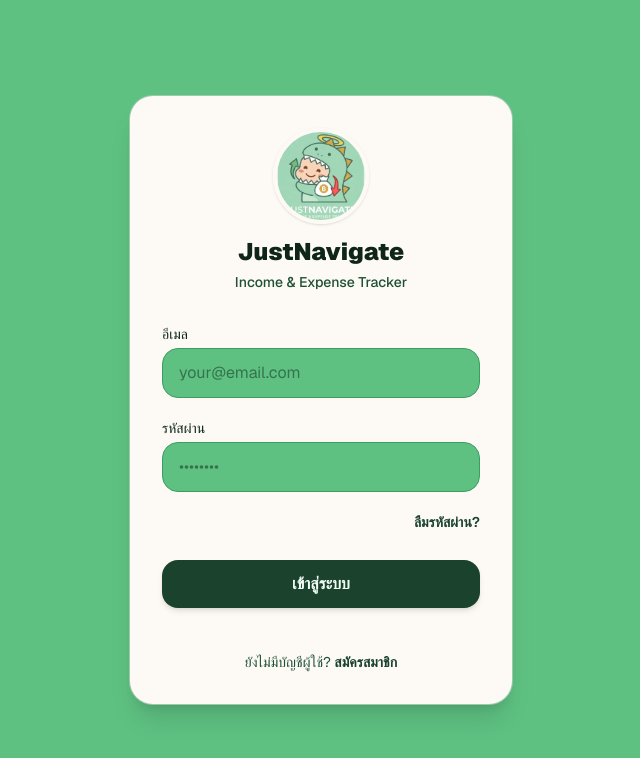
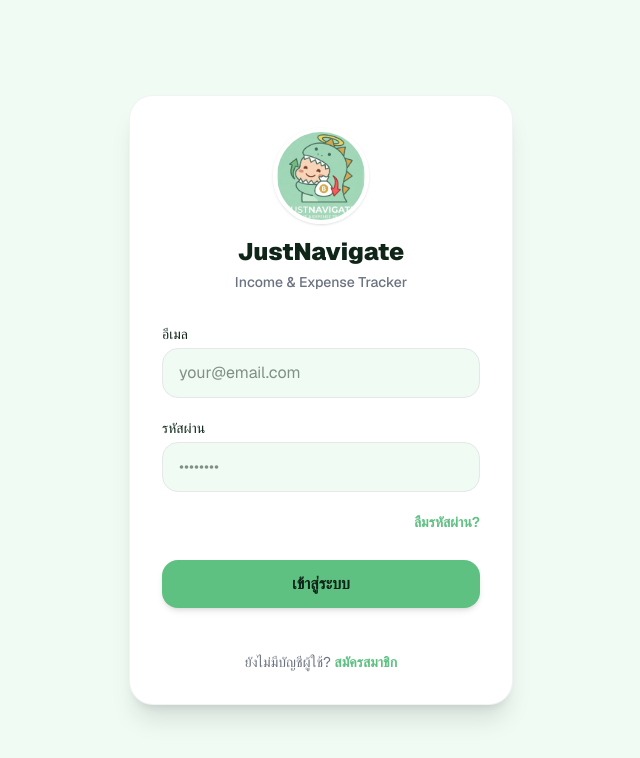
Before and after one commit to natthaphan-droid/income-outcome, a Next.js app: page /login in a window 1280 px wide. Shown: the top 758 px of the page, without its empty margins (319-959 px from the left). Built offline with nearby package versions, Linux system fonts and the light colour scheme; no server answers.

Commit message:
style: switch to minimal clean light theme for optimal contrast

```diff
--- a/src/app/globals.css
+++ b/src/app/globals.css
@@ -27,24 +27,24 @@
   --color-beige-900: #3b2e25;
   --color-beige-950: #211913;
 
-  /* Semantic Variables (60-30-10 Rule - Vibrant Light Theme) */
-  --color-background: var(--color-dino-400); /* 60% Dominant (Main Background) */
-  --color-foreground: var(--color-dino-950);
+  /* Semantic Variables (Minimal Clean Theme) */
+  --color-background: var(--color-dino-50); /* 60% Dominant (Very pale, clean background) */
+  --color-foreground: var(--color-dino-950); /* High contrast dark text */
 
-  --color-surface: var(--color-dino-300); /* Slightly darker/lighter for surfaces if needed */
+  --color-surface: var(--color-dino-100);
   --color-surface-foreground: var(--color-dino-950);
 
-  --color-card: var(--color-beige-50); /* 30% Secondary (Cards, Inputs - Light Beige/White) */
-  --color-card-foreground: var(--color-beige-950);
+  --color-card: #ffffff; /* 30% Secondary (Pure white cards for depth) */
+  --color-card-foreground: var(--color-dino-950);
 
-  --color-primary: var(--color-dino-900); /* 10% Accent (Buttons, Highlights - Dark Green) */
-  --color-primary-foreground: var(--color-dino-50); /* High contrast text on primary */
+  --color-primary: var(--color-dino-400); /* 10% Accent (Signature vibrant green) */
+  --color-primary-foreground: var(--color-dino-950); /* Dark text on bright button for contrast */
 
-  --color-muted: var(--color-dino-800);
-  --color-border: var(--color-dino-500);
+  --color-muted: #6b7280; /* Standard gray for secondary text */
+  --color-border: #e5e7eb; /* Soft minimal border */
 
   --color-danger: #ef4444;
-  --color-success: var(--color-dino-600);
+  --color-success: var(--color-dino-500);
 
   --font-sans: var(--font-geist-sans);
   --font-mono: var(--font-geist-mono);
```
